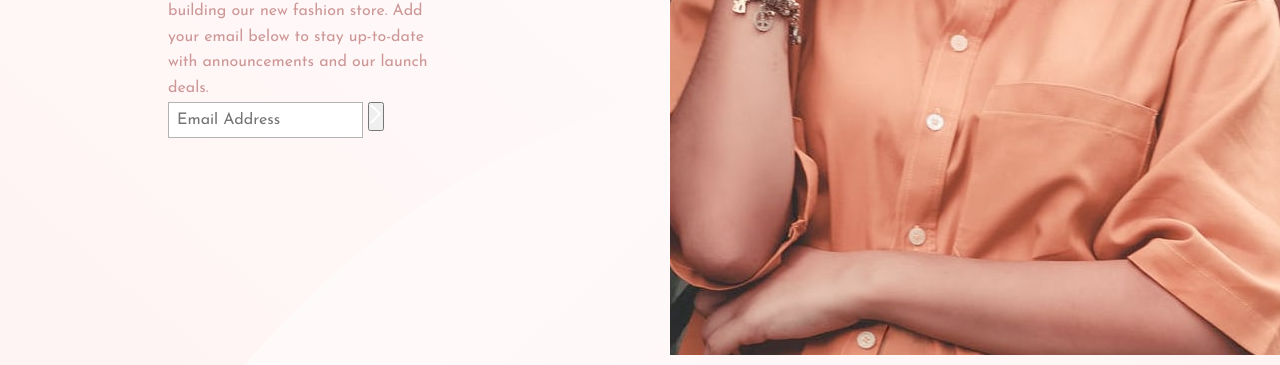
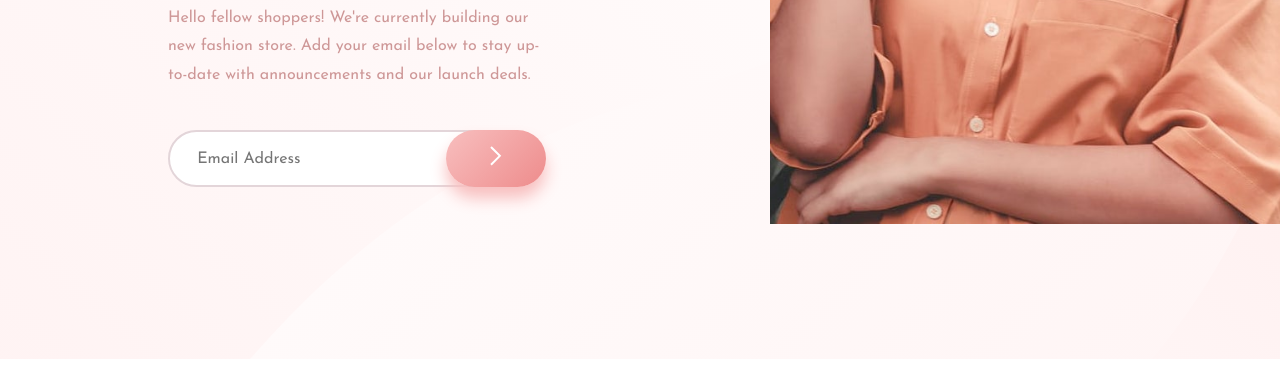
Before and after one commit to fbtot/apparel-coming-soon, a plain HTML site: page index.html in a window 1280 px wide. Shown: the part 445-810 px from the top of the page. Drawn offline with Linux system fonts and the light colour scheme.

Commit message:
style form and text onlu on desktop

```diff
--- a/index.html
+++ b/index.html
@@ -32,9 +32,11 @@
         <h1 class="title"><span>We're</span> coming soon</h1>
         <p class="subtitle">Hello fellow shoppers! We're currently building our new fashion store. Add your email below to stay up-to-date with announcements and our launch deals.</p>
 
-        <form action="#" method="get">
-          <input type="email" name="email" id="email" placeholder="Email Address" />
-          <button class="button"><img src="./images/icon-arrow.svg" alt="Arrow icon" /></button>
+        <form action="#" method="get" class="form">
+          <div class="input-container">
+            <input type="email" name="email" id="email" class="form__email" placeholder="Email Address" />
+            <button class="form__button button"><img src="./images/icon-arrow.svg" alt="Arrow icon" /></button>
+          </div>
         </form>
       </main>
     </div>
--- a/scss/base/_html.scss
+++ b/scss/base/_html.scss
@@ -19,7 +19,7 @@ body {
   color: var(--text-color);
   background: url(../images/bg-pattern-desktop.svg) 0 0 no-repeat, var(--gradient1);
   background-size: cover, cover;
-  line-height: 1.6em;
+  line-height: 1.8em;
 }
 
 /* ========================== § TYPOGRAPHY === */
@@ -46,7 +46,7 @@ h6 {
 h1 {
   font-size: var(--h1-font-size);
   line-height: 1.2em;
-  font-weight: 400;
+  font-weight: 600;
   color: #3c3535;
   text-transform: uppercase;
 
@@ -165,7 +165,9 @@ button {
 
 .header {
   grid-area: header;
-  padding: 4rem 10.2rem;
+  @include mq($desktop-width, up) {
+    padding: 4rem 10.2rem;
+  }
 }
 
 .img-container {
@@ -174,11 +176,23 @@ button {
 
 .text-container {
   grid-area: text;
-  padding: 0 14rem 10.7rem 10.5rem;
+  @include mq($desktop-width, up) {
+    padding: 0 14rem 10.7rem 10.5rem;
+  }
 }
 
 /* ========================== § TEXT === */
+.title {
+  margin-top: 3.1rem;
+  margin-bottom: 1rem;
+  line-height: 1.1em;
+  font-size: 4rem;
+  letter-spacing: 0.25em;
+}
 
+.subtitle {
+  margin-bottom: 2.5rem;
+}
 /* ========================== § IMG === */
 .img-container {
   img {
@@ -187,3 +201,30 @@ button {
     }
   }
 }
+
+.input-container {
+  display: flex;
+}
+
+.form__email {
+  width: 100%;
+  padding: 1rem 1.7rem;
+  border-top-left-radius: 100px;
+  border-bottom-left-radius: 100px;
+  margin-right: -2rem;
+  border: 2px solid #e3d5d9;
+}
+
+.form__button {
+  padding: 1rem 1.7rem;
+  background: var(--gradient2);
+  border-radius: 100px;
+  width: 7rem;
+  border: none;
+  box-shadow: 0 0.7rem 1rem hsl(0, 80%, 86%);
+
+  &:hover {
+    background: hsl(0, 80%, 86%);
+    box-shadow: 0 0.7rem 1rem #e5b7b8;
+  }
+}
```
Also changed, not shown: css/main.css, 1 other file.
